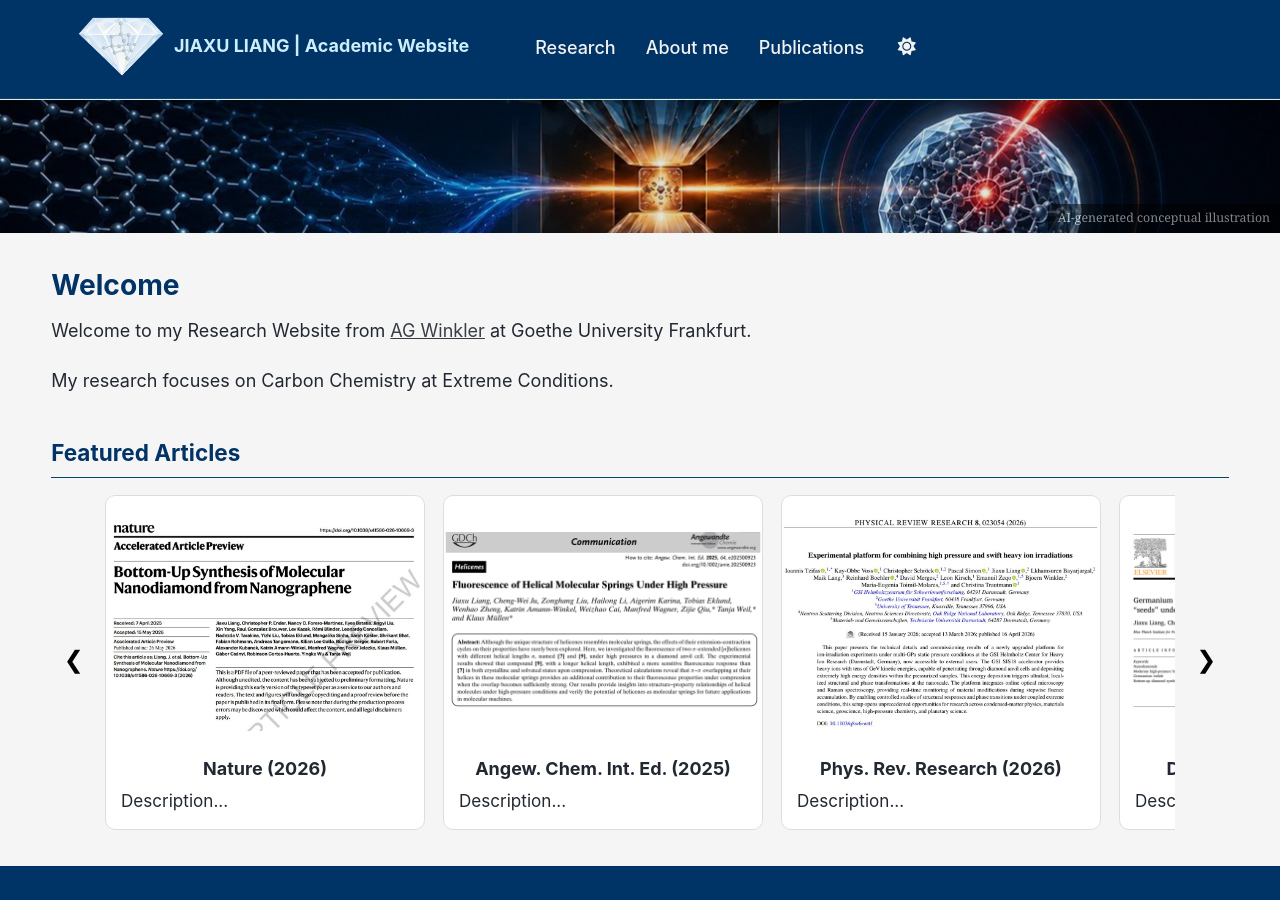
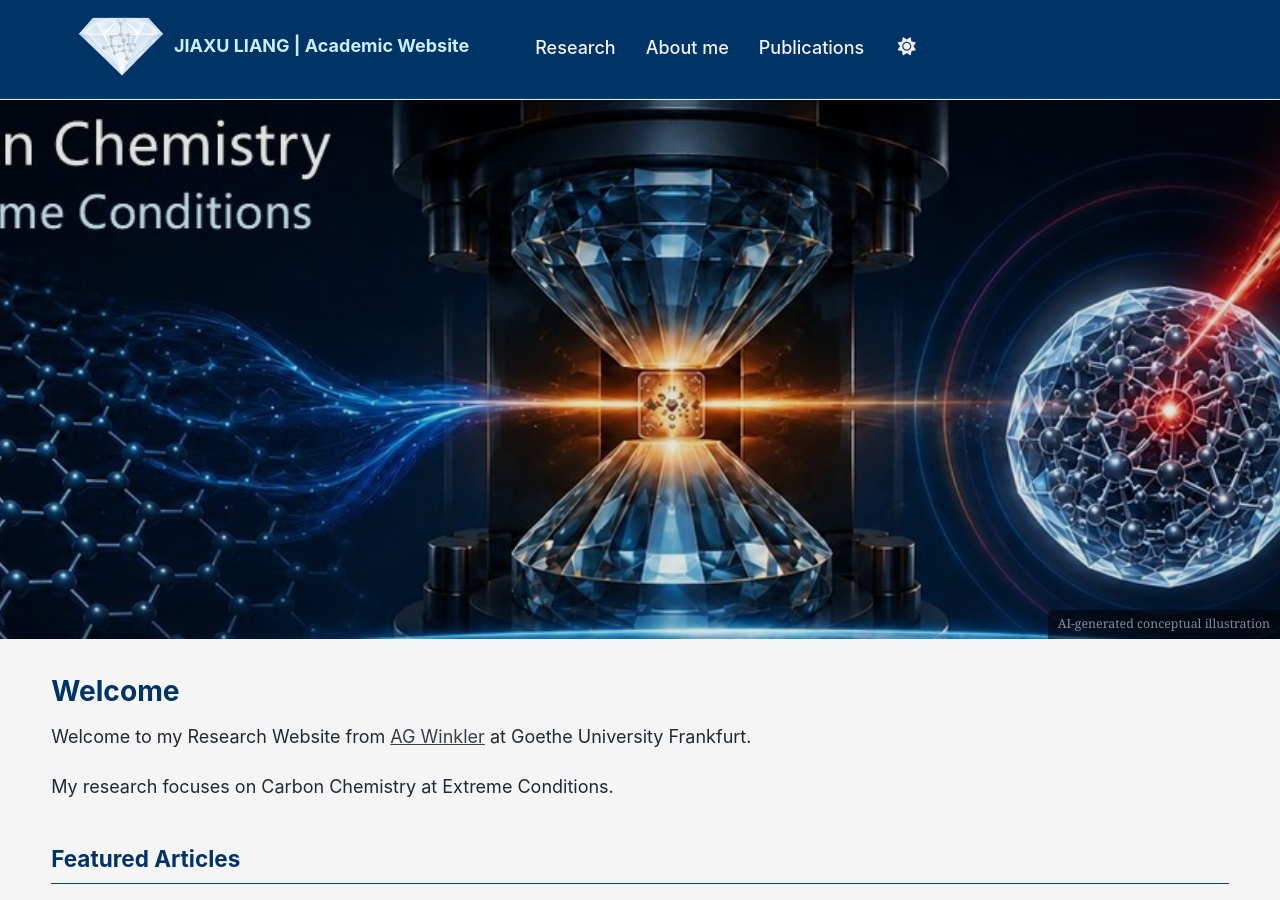
Before and after one commit to liangjiaxu-research/liangjiaxu-research.github.io, a Jekyll site: the page built from _pages/about.md, in a window 1280 px wide and 900 px high. Built offline with Jekyll 4.4.1, drawn with Linux system fonts in a browser that asks for light colours; a script bundle is joined from its source files by our own code; library files that are not in the unit come from our copies.

Commit message:
Update _custom.scss

```diff
--- a/_sass/_custom.scss
+++ b/_sass/_custom.scss
@@ -28,7 +28,7 @@ body {
 .page__hero--overlay {
     display: flex;
     max-width: 100%;
-    min-height: 60;
+    min-height: 60vh;
     align-items: center;
     padding-top: 80px;
 }
```
